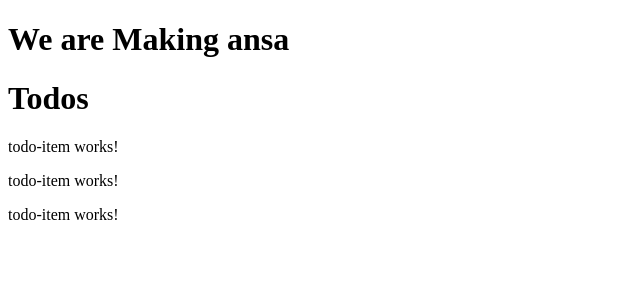
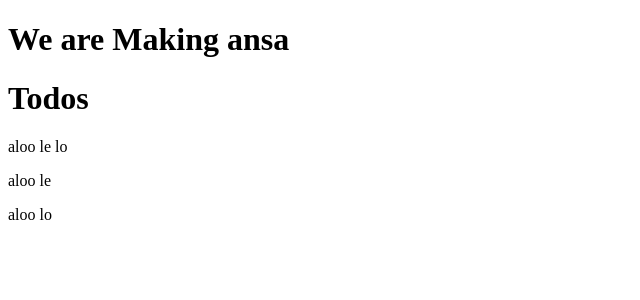
Before and after one commit to usamajamil006/Angular-todo, an Angular app: page / in a window 1280 px wide. Shown: the top 300 px of the page, without its empty margins (0-640 px from the left). Built offline with nearby package versions, Linux system fonts and the light colour scheme.

Commit message:
add to data to component

```diff
--- a/src/app/components/todo-item/todo-item.component.html
+++ b/src/app/components/todo-item/todo-item.component.html
@@ -1 +1,3 @@
-<p>todo-item works!</p>
+<p>
+    {{ todo.title}}
+</p>
--- a/src/app/components/todo-item/todo-item.component.ts
+++ b/src/app/components/todo-item/todo-item.component.ts
@@ -1,4 +1,5 @@
-import { Component, OnInit } from '@angular/core';
+import { Component, OnInit ,Input } from '@angular/core';
+import { Todo } from 'src/app/models/Todo';
 
 @Component({
   selector: 'app-todo-item',
@@ -6,6 +7,7 @@ import { Component, OnInit } from '@angular/core';
   styleUrls: ['./todo-item.component.css']
 })
 export class TodoItemComponent implements OnInit {
+  @Input() todo: Todo
 
   constructor() { }
 
--- a/src/app/components/todos/todos.component.html
+++ b/src/app/components/todos/todos.component.html
@@ -1,4 +1,3 @@
 <h1>Todos</h1>
-<app-todo-item *ngFor="let todo of todos">
-    <li>{{todo.title}}</li>
+<app-todo-item *ngFor="let todo of todos" [todo]="todo">
 </app-todo-item>
```
